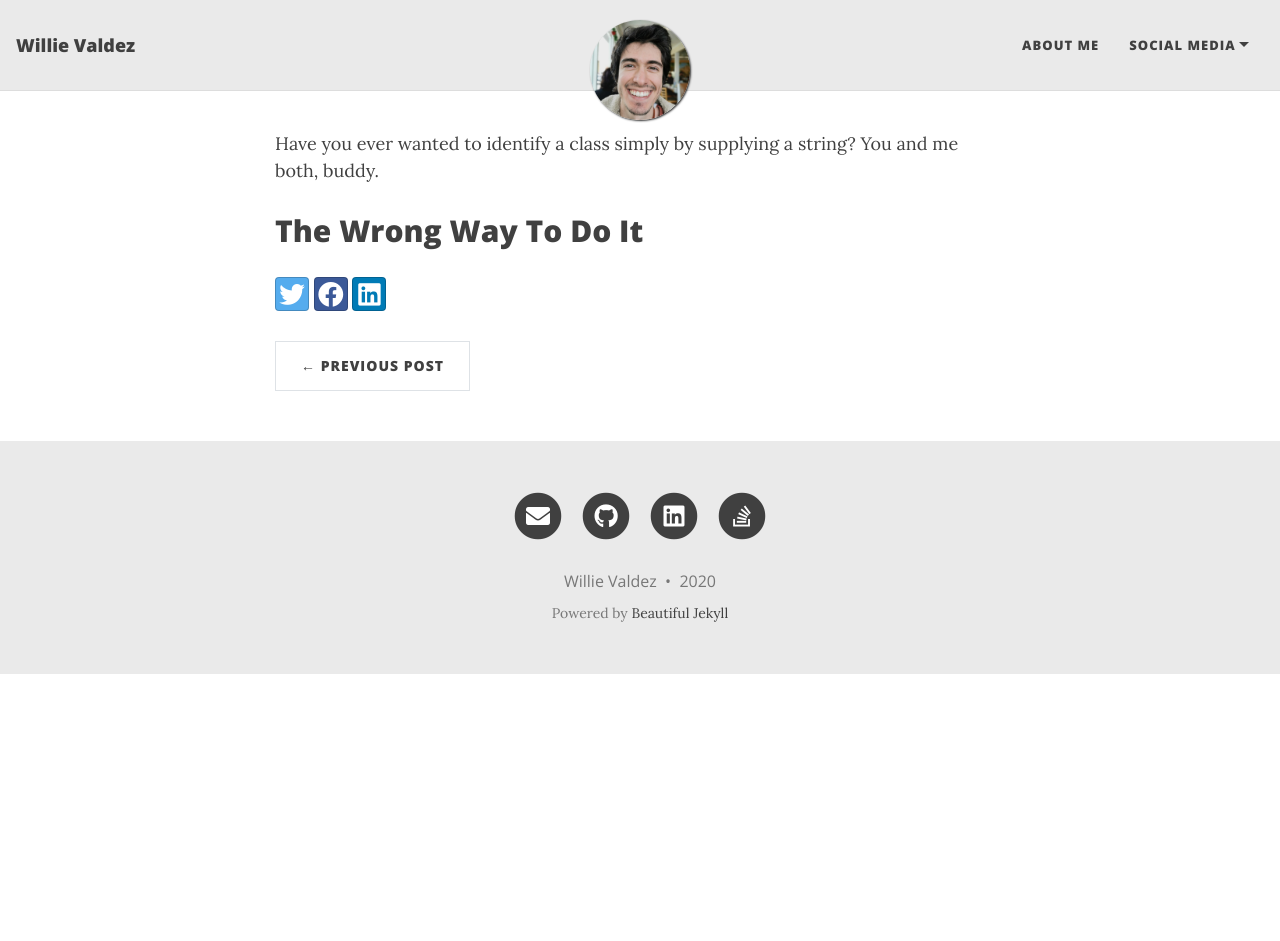
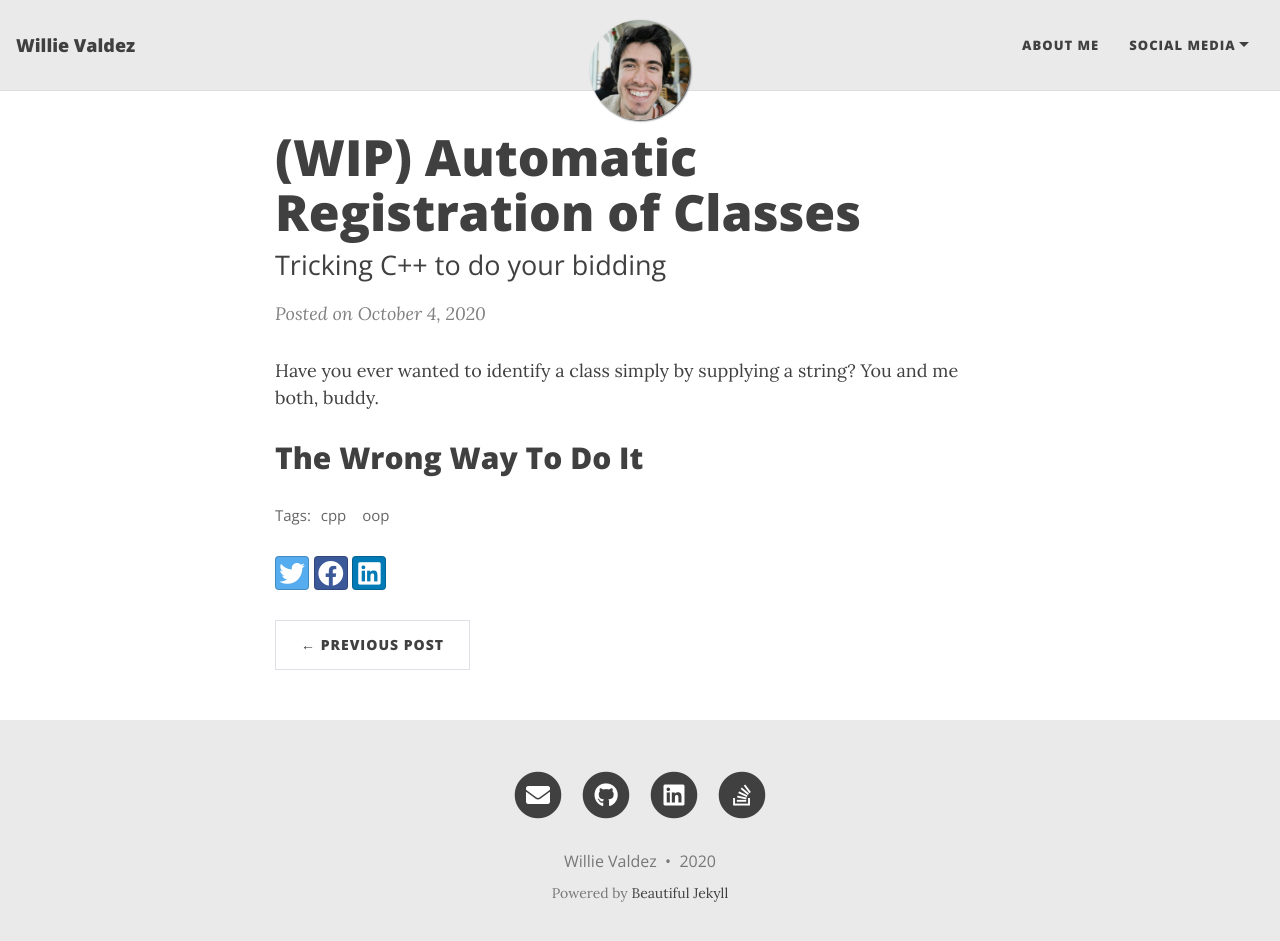
Before and after one commit to g2valdez/willievaldez.github.io, a Jekyll site: the page built from _posts/2020-10-04-AutomaticRegistration.md, in a window 1280 px wide and 954 px high. Shown: the top 941 px of the window. Built offline with Jekyll 4.4.1, drawn with Linux system fonts in a browser that asks for light colours; nearby versions of some CDN libraries.

Commit message:
tried fixing wip blogpost

```diff
--- a/_posts/2020-10-04-AutomaticRegistration.md
+++ b/_posts/2020-10-04-AutomaticRegistration.md
@@ -1,6 +1,6 @@
 ---
 layout: post
-title: [WIP] Automatic Registration of Classes
+title: (WIP) Automatic Registration of Classes
 subtitle: Tricking C++ to do your bidding
 tags: [cpp, oop]
 ---
```
Also changed, not shown: assets/img/codebanner.jpg.
